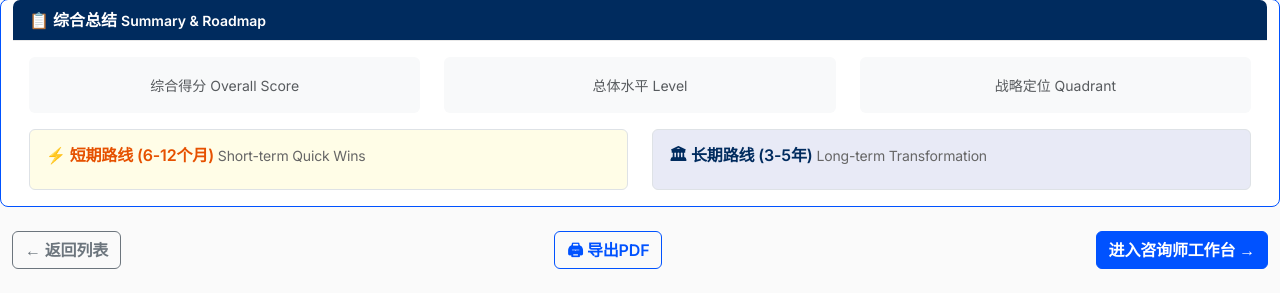
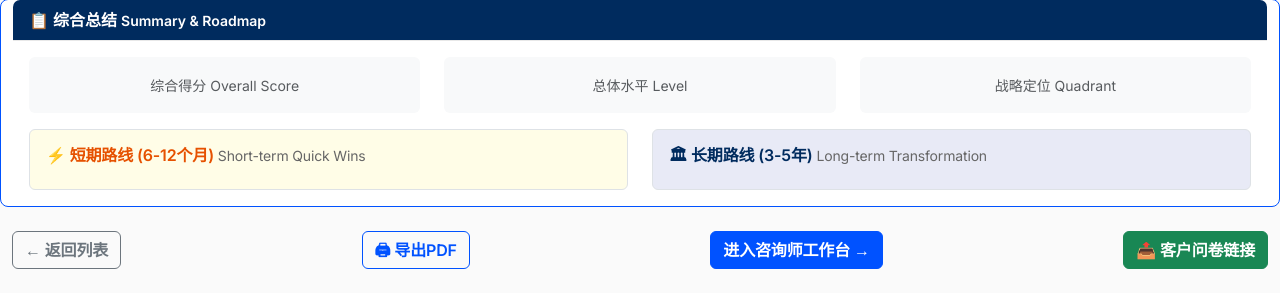
Before and after one commit to shadowfei/hoshin-assess, a Python web app: template templates/assess/report.html in a window 1280 px wide. Shown: the part 1214-1507 px from the top of the page. Run offline with Jinja, Linux system fonts and the light colour scheme; the template is opened without the code that fills it, so the values that code supplies are empty.

Commit message:
feat: add client survey link on report page

```diff
--- a/templates/assess/report.html
+++ b/templates/assess/report.html
@@ -164,6 +164,7 @@
 <a href="/assess/history" class="btn btn-outline-secondary">← 返回列表</a>
 <button onclick="window.print()" class="btn btn-outline-primary">🖨 导出PDF</button>
 <a href="/workflow/dashboard?assessment_id={{ assessment.id }}" class="btn btn-primary">进入咨询师工作台 →</a>
+<a href="/self/{{ assessment.id }}" class="btn btn-success" target="_blank" onclick="alert('客户问卷链接：' + window.location.origin + '/self/{{ assessment.id }}\n\n请复制此链接发给客户');return false;">📤 客户问卷链接</a>
 </div></div></div>
 
 <script>
```
